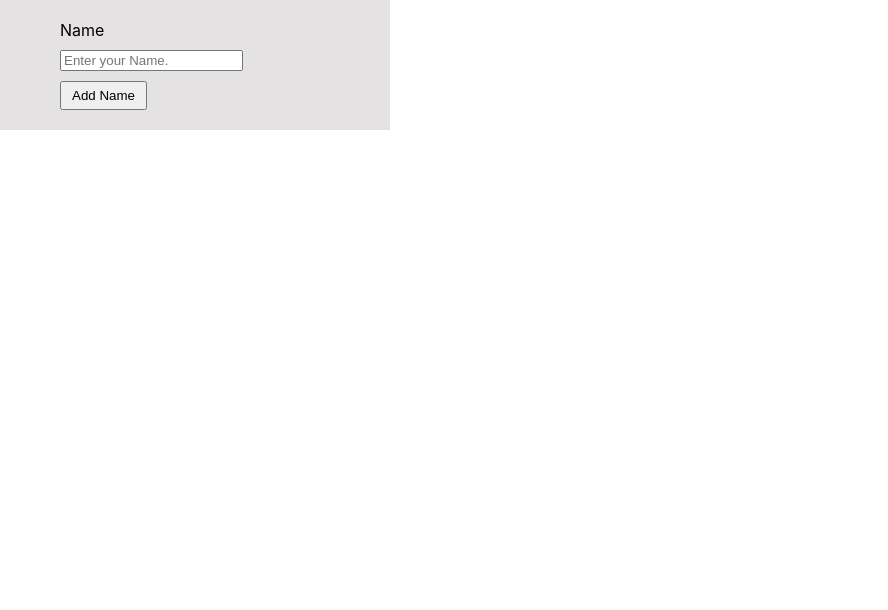
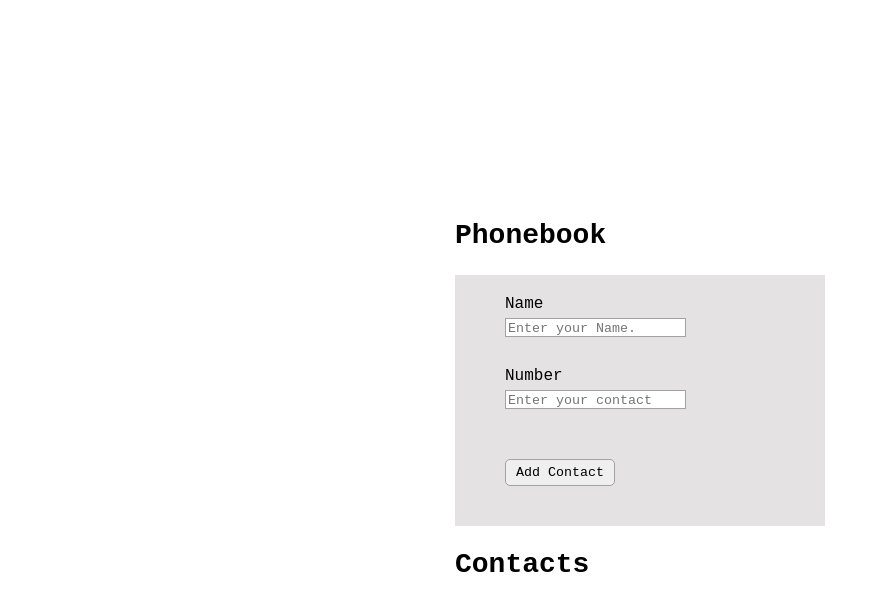
Before and after one commit to Wslaw/goit-react-hw-02-phonebook, a React (Create React App) app: page / in a window 1280 px wide. Shown: the top 610 px of the page, without its empty margins (0-888 px from the left). Built offline with nearby package versions, Linux system fonts and the light colour scheme.

Commit message:
update-0

```diff
--- a/src/components/App.jsx
+++ b/src/components/App.jsx
@@ -1,36 +1,35 @@
-// export const App = () => {
-//   return (
-//     <div
-//       style={{
-//         height: '100vh',
-//         display: 'flex',
-//         justifyContent: 'center',
-//         alignItems: 'center',
-//         fontSize: 40,
-//         color: '#010101'
-//       }}
-//     >
-//       React homework template
-//     </div>
-//   );
-// };
+import React from "react";
+// import { Component } from "react";
+import styles from './ContactForm/contactForm.module.css';
+import ContactForm from './ContactForm/ContactForm';
+import ContactList from "./ContactList/ContactList";
 
-import React from "react";
-import { Component } from "react";
-// import styles from './ContactForm/contactForm.module.css'
-import ContactForm from './ContactForm/ContactForm'
 
-export class App extends Component {
-  state = {
-    contacts: [],
-    name: '',
-  };
+export const App = () => {
+  return (
+    <div className={styles.App}>
+      <ContactForm />
+      {/* <ContactList /> */}
+    </div>
+  );
+};
 
-  render() {
 
-    return (
-      <ContactForm />
+// export class App extends Component {
+//   state = {
+//     contacts: [],
+//     name: '',
+//   };
 
-    );
-  }
-}
+//   render() {
+
+//     return (
+//     <>
+//          <ContactForm />
+
+//     </>
+
+
+//     );
+//   }
+// }
--- a/src/components/ContactForm/ContactForm.jsx
+++ b/src/components/ContactForm/ContactForm.jsx
@@ -1,17 +1,25 @@
-// import { Component } from 'react';
+import { Component } from 'react';
 import styles from './contactForm.module.css';
 import { nanoid } from 'nanoid';
 
-const ContactForm = () => {
+
+class ContactForm extends Component{
+   nameId = nanoid();
+   numberId = nanoid();
+
+  render() {
+    const { nameId, numberId } = this;
     return (
+      <div className={styles.wrap}>
+        <h2 className={styles.title}>Phonebook</h2>
         <form className={styles.form}>
           <div className={styles.wrapper}>
-        <label htmlFor="name" className={styles.formLabel}>
+            <label htmlFor={nameId} className={styles.formLabel}>
               Name
             </label>
             <input
-          id="name"
-          className={styles.name}
+              id={nameId}
+              className={styles.input}
               type="text"
               name="name"
               pattern="^[a-zA-Zа-яА-Я]+(([' -][a-zA-Zа-яА-Я ])?[a-zA-Zа-яА-Я]*)*$"
@@ -19,12 +27,36 @@
               required
               placeholder="Enter your Name."
             />
+            <label htmlFor={numberId} className={styles.formLabel}>
+              Number
+            </label>
+            <input
+              id={numberId}
+              className={styles.input}
+              type="tel"
+              name="number"
+              pattern="\+?\d{1,4}?[-.\s]?\(?\d{1,3}?\)?[-.\s]?\d{1,4}[-.\s]?\d{1,4}[-.\s]?\d{1,9}"
+              title="Phone number must be digits and can contain spaces, dashes, parentheses and can start with +"
+              required
+              placeholder="Enter your contact"
+            />
             <button type="submit" className={styles.btn}>
-          Add Name
+              Add Contact
             </button>
           </div>
         </form>
+
+        <h2 className={styles.title}>Contacts</h2>
+      </div>
     );
-};
+  }
+}
+
+// const ContactForm = () => {
+//   const nameId = nanoid();
+//   return (
+
+//   );
+// };
 
 export default ContactForm;
--- a/src/components/ContactForm/contactForm.module.css
+++ b/src/components/ContactForm/contactForm.module.css
@@ -1,25 +1,52 @@
-.formLabel{
-    margin: 10px 0 10px 40px;
+.App {
+  height: 100vh;
+  display: flex;
+  justify-content: center;
+  align-items: center;
+  flex-direction: column;
+  font-size: 18px;
+  color: #010101;
+}
+.title {
+  font-family: 'Courier New', Courier, monospace;
+  font-size: 28px;
 }
 
+.formLabel {
+  font-size: 16px;
+  font-family: 'Courier New', Courier, monospace;
+  margin: 10px 0 5px 40px;
+}
 
-
-.wrapper{
+.wrapper {
   width: 350px;
   display: flex;
   flex-direction: column;
-    padding: 10px 20px;
+  padding: 10px 10px;
   background-color: rgb(228, 226, 226);
 }
 
-.name{
+.input {
   width: 50%;
   margin-left: 40px;
+  margin-bottom: 20px;
+  border: 1px solid #a2a2a2;
+}
+.input::placeholder {
+  font-family: 'Courier New', Courier, monospace;
 }
 
-.btn{
-    margin: 10px 40px;
+.btn {
+  font-family: 'Courier New', Courier, monospace;
+  margin: 30px 40px;
   width: fit-content;
   padding: 5px 10px;
   align-items: center;
+  border: 1px solid #a2a2a2;
+  border-radius: 5px;
+  cursor: pointer;
 }
+.btn:hover {
+  background-color: rgb(146, 152, 162);
+  color: aliceblue;
+}
--- a/src/components/ContactList/ContactList.jsx
+++ b/src/components/ContactList/ContactList.jsx
@@ -0,0 +1,23 @@
+import { Component } from 'react';
+import styles from './contactList.module.css';
+import { nanoid } from 'nanoid';
+
+class ContactList extends Component {
+    render() {
+        const numberLable = nanoid();
+
+        return (
+
+            <></>
+    );
+  }
+}
+
+// const ContactForm = () => {
+//   const nameLable = nanoid();
+//   return (
+
+//   );
+// };
+
+export default ContactList;
--- a/src/components/ContactList/contactList.module.css
+++ b/src/components/ContactList/contactList.module.css
@@ -0,0 +1,38 @@
+.formLabel {
+    font-size: 16px;
+    font-family:'Courier New', Courier, monospace;
+  margin: 10px 0 5px 40px;
+}
+
+.wrapper {
+  width: 350px;
+  display: flex;
+  flex-direction: column;
+  padding: 10px 10px;
+  background-color: rgb(228, 226, 226);
+}
+
+.input {
+  width: 50%;
+  margin-left: 40px;
+}
+.input::placeholder{
+        font-family: 'Courier New', Courier, monospace;
+
+}
+
+.btn {
+        font-family: 'Courier New', Courier, monospace;
+
+  margin: 10px 40px;
+  width: fit-content;
+  padding: 5px 10px;
+  align-items: center;
+  border: 1px solid #a2a2a2;
+  border-radius: 5px;
+  cursor: pointer;
+}
+.btn:hover{
+    background-color: rgb(146, 152, 162);
+    color: aliceblue;
+}
```
Lines whose indentation alone changed are shown as unchanged.
